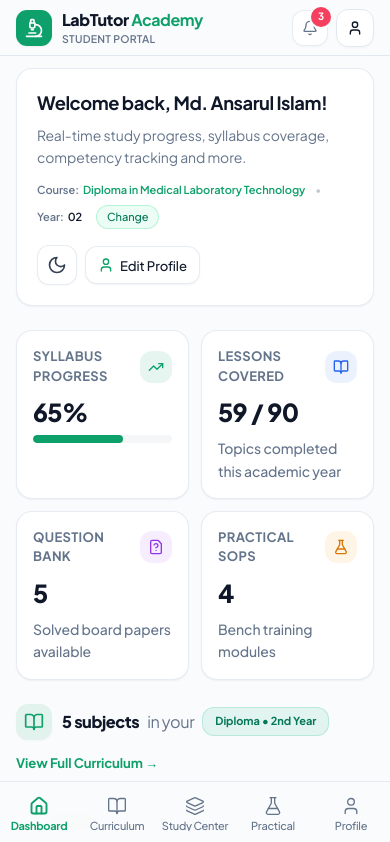
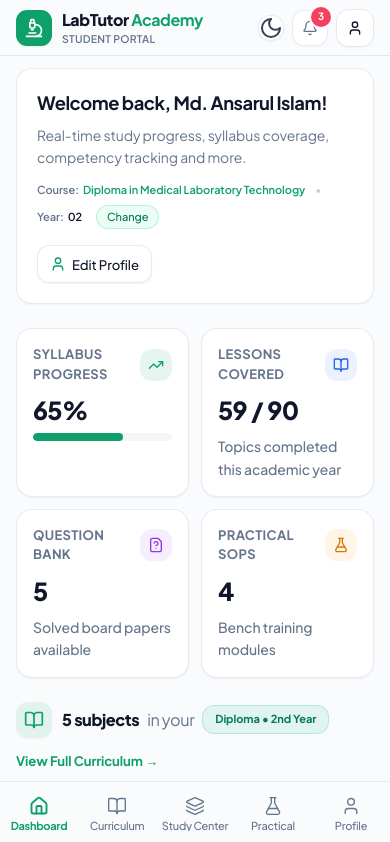
Before and after one commit to ansarulanisgit/medical-laboratory-technology-lms-system, a Next.js app: page /student in a window 390 px wide. Shown: the top 842 px of the page. Built offline with nearby package versions, Linux system fonts and the light colour scheme.

Commit message:
fix(mobile): relocate ThemeToggle to mobile header on small screens

```diff
--- a/src/app/student/page.tsx
+++ b/src/app/student/page.tsx
@@ -205,7 +205,9 @@ export default function StudentDashboardPage() {
         {/* Header Right Actions */}
         <div className="flex items-center gap-2 shrink-0 self-start sm:self-center">
           <RoleSwitcherModal />
-          <ThemeToggle />
+          <div className="hidden md:block">
+            <ThemeToggle />
+          </div>
           <div className="hidden md:block">
             <NotificationBell />
           </div>
--- a/src/components/layout/student-mobile-header.tsx
+++ b/src/components/layout/student-mobile-header.tsx
@@ -55,6 +55,7 @@ export function StudentMobileHeader() {
       </Link>
 
       <div className="flex items-center space-x-2">
+        <ThemeToggle />
         <NotificationBell />
         <Link
           href="/student/profile"
--- a/src/components/ui/theme-toggle.tsx
+++ b/src/components/ui/theme-toggle.tsx
@@ -3,8 +3,13 @@
 import * as React from "react";
 import { useTheme } from "next-themes";
 import { Moon, Sun } from "lucide-react";
+import { cn } from "@/lib/utils";
 
-export function ThemeToggle() {
+interface ThemeToggleProps {
+  className?: string;
+}
+
+export function ThemeToggle({ className }: ThemeToggleProps = {}) {
   const { theme, setTheme, resolvedTheme } = useTheme();
   const [mounted, setMounted] = React.useState(false);
 
@@ -14,7 +19,7 @@ export function ThemeToggle() {
 
   if (!mounted) {
     return (
-      <div className="h-10 w-10 rounded-xl border border-border/80 bg-card animate-pulse shrink-0" />
+      <div className={cn("h-9.5 w-9.5 rounded-xl border border-border/80 bg-card animate-pulse shrink-0", className)} />
     );
   }
 
@@ -30,13 +35,16 @@ export function ThemeToggle() {
       type="button"
       onClick={toggleTheme}
       aria-label={isDark ? "Switch to light mode" : "Switch to dark mode"}
-      className="h-10 w-10 rounded-xl border border-border/80 bg-card text-foreground hover:bg-muted/60 transition-all flex items-center justify-center shadow-2xs group shrink-0 cursor-pointer"
+      className={cn(
+        "h-9.5 w-9.5 rounded-xl border border-border/80 bg-card text-foreground hover:bg-muted/60 transition-all flex items-center justify-center shadow-2xs group shrink-0 cursor-pointer",
+        className
+      )}
       title={isDark ? "Switch to Light Mode" : "Switch to Dark Mode"}
     >
       {isDark ? (
-        <Sun className="h-5 w-5 text-amber-400 group-hover:rotate-45 transition-transform" />
+        <Sun className="h-4.5 w-4.5 text-amber-400 group-hover:rotate-45 transition-transform" />
       ) : (
-        <Moon className="h-5 w-5 text-slate-700 dark:text-slate-200 group-hover:-rotate-12 transition-transform" />
+        <Moon className="h-4.5 w-4.5 text-slate-700 dark:text-slate-200 group-hover:-rotate-12 transition-transform" />
       )}
     </button>
   );
```
